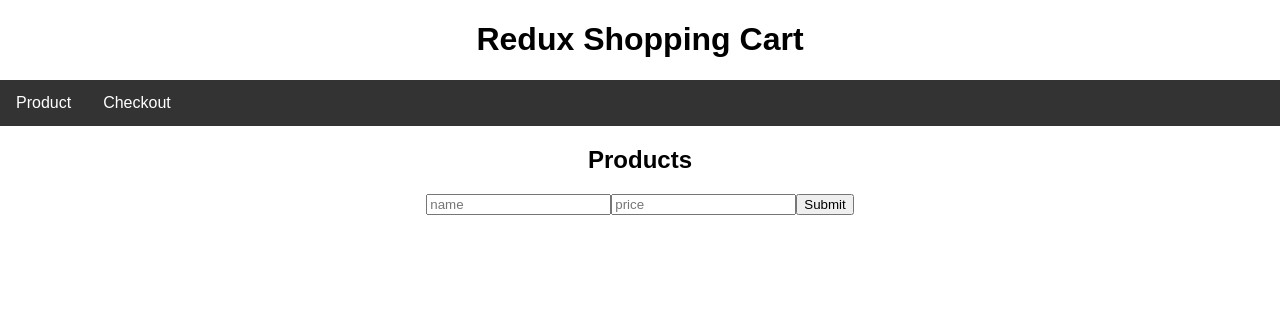
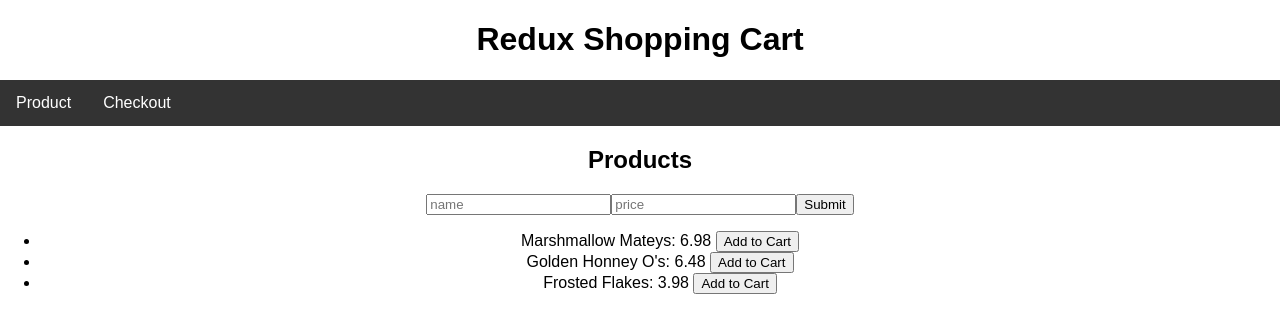
Before and after one commit to aileapatrinely/redux-shopping-cart, a React (Create React App) app: page /#/ in a window 1280 px wide. Shown: the top 332 px of the page. Built offline with nearby package versions, Linux system fonts and the light colour scheme.

Commit message:
Add to Cart button dispatches product to checkoutReducer

```diff
--- a/src/components/ProductListItem/ProductListItem.js
+++ b/src/components/ProductListItem/ProductListItem.js
@@ -4,16 +4,18 @@ import { connect } from 'react-redux';
 class ProductListItem extends Component {
   addProductToCart = () => {
     console.log(this.props.product);
-    // TODO: Dispatch here
+    this.props.dispatch({
+      type: 'ADD_TO_CART',
+      payload: this.props.product,
+    });
   };
 
   render() {
     return (
-      <div></div>
-      //   <li>
-      //     {this.props.product.name}: {this.props.product.price}{' '}
-      //     <button onClick={this.addProductToCart}>Add to Cart</button>
-      //   </li>
+      <li>
+        {this.props.product.name}: {this.props.product.price}{' '}
+        <button onClick={this.addProductToCart}>Add to Cart</button>
+      </li>
     );
   }
 }
--- a/src/index.js
+++ b/src/index.js
@@ -25,8 +25,9 @@ const productReducer = (state = products, action) => {
 
 // Items in the cart, this reducer is incomplete
 const checkoutReducer = (state = [], action) => {
-  // TODO: Products added to the cart
-
+  if (action.type === 'ADD_TO_CART') {
+    return [...state, action.payload];
+  }
   return state;
 };
 
```
